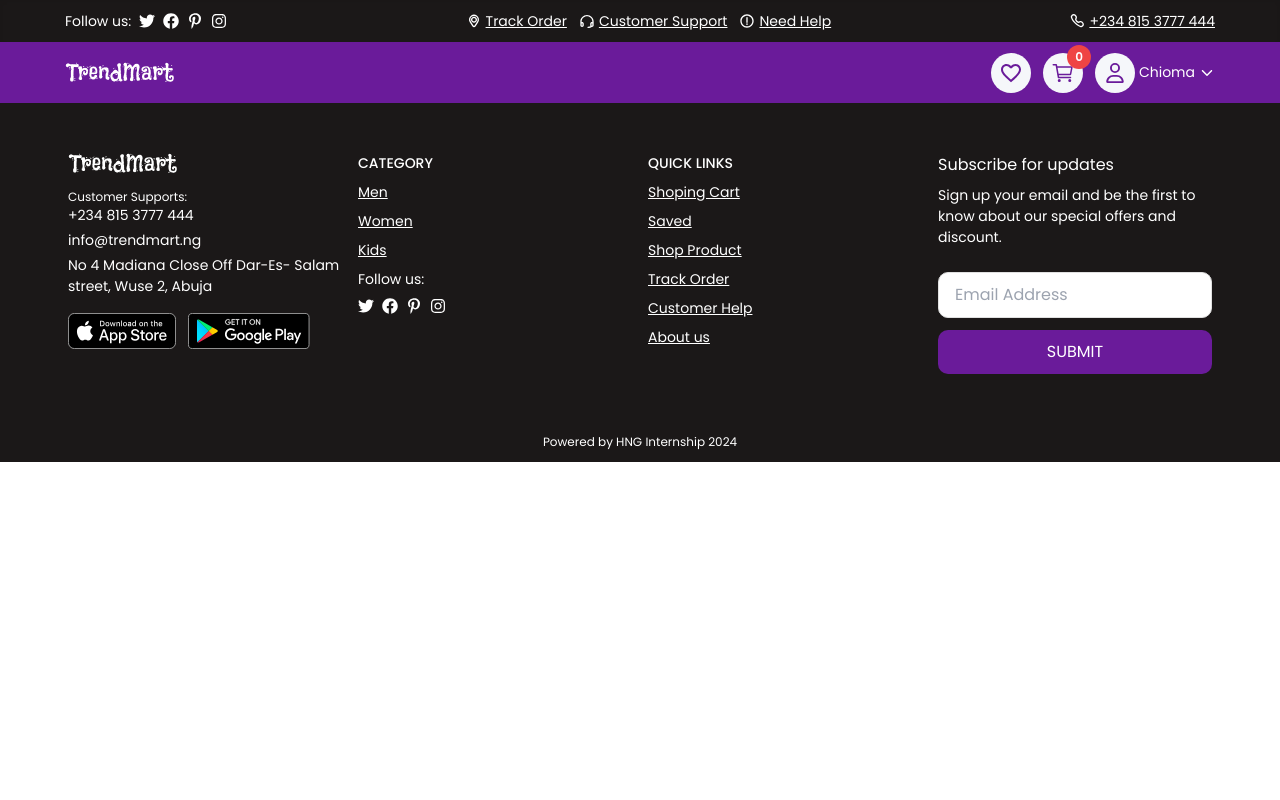
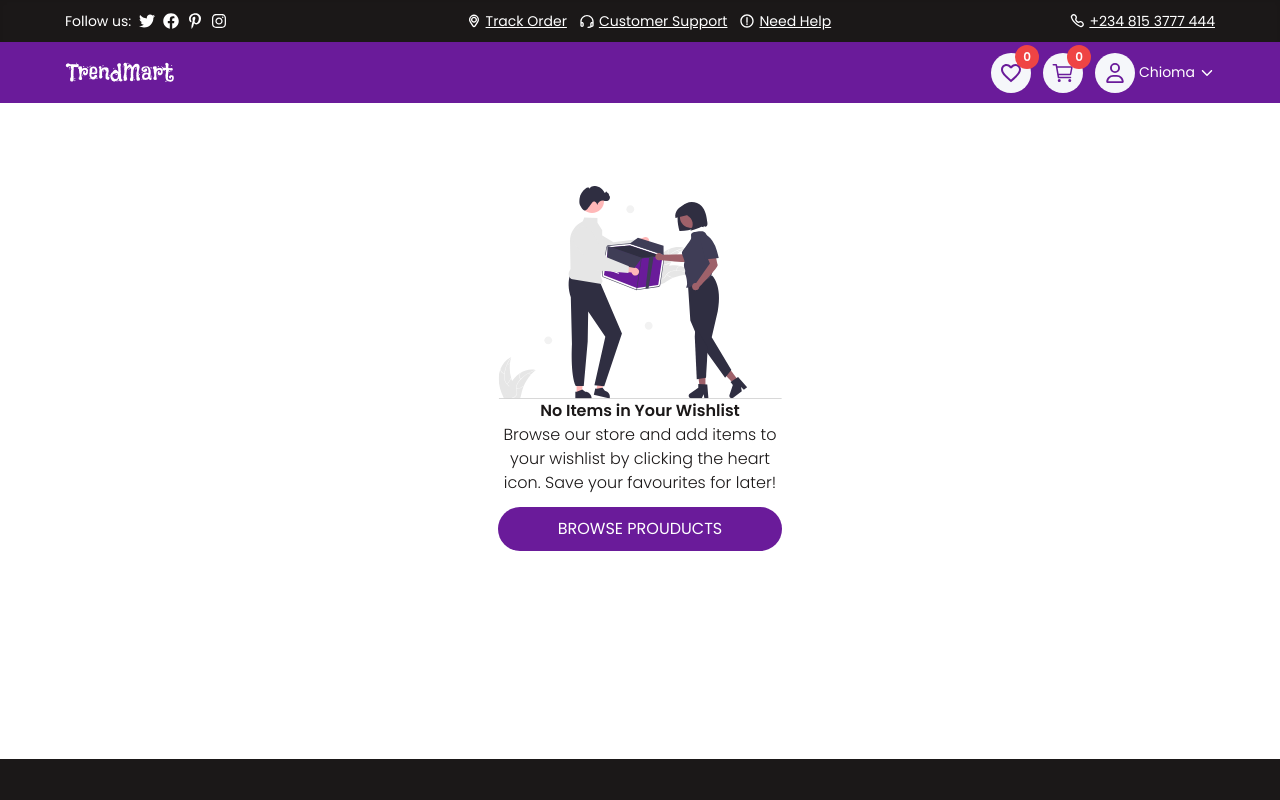
Before and after one commit to Justfemi/trendmart, a React (Vite) app: page /wishlist in a window 1280 px wide. Shown: the top 800 px of the page. Built offline with nearby package versions, Linux system fonts and the light colour scheme; a web font is replaced by a local one.

Commit message:
ft:added favorites context + modified favorities page + ...

```diff
--- a/src/App.jsx
+++ b/src/App.jsx
@@ -8,24 +8,27 @@ import ProductDetails from "./pages/ProductDetails";
 import Header from "./components/Header";
 import Footer from "./components/Footer";
 import { CartProvider } from "./context/CartContext";
-import { ToastContainer, toast } from 'react-toastify';
+import { FavoritesProvider } from "./context/FavoritesContext";
+import { ToastContainer } from 'react-toastify';
 import 'react-toastify/dist/ReactToastify.css';
 
 function App() {
   return (
     <Router>
       <CartProvider>
+        <FavoritesProvider>
           <Header />
           <Routes>
             <Route exact path="/" element={<ProductList />}/>
             <Route path="/cart" element={<Cart />} />
-          <Route path="/favs" element={<Favorite />} />
+            <Route path="/wishlist" element={<Favorite />} />
             <Route path="/checkout" element={<Checkout />} />
             <Route path="/check" element={<Check />} />
             <Route path="/product/:id" element={<ProductDetails />} />
           </Routes>
           <Footer />
           <ToastContainer />
+        </FavoritesProvider>
       </CartProvider>
     </Router>
   )
--- a/src/components/Header.jsx
+++ b/src/components/Header.jsx
@@ -15,6 +15,7 @@ import { FaRegUser } from "react-icons/fa6";
 import { IoIosArrowDown } from "react-icons/io";
 import { FaFacebook, FaInstagram, FaPinterestP, FaTwitter } from "react-icons/fa";
 import { CartContext } from "../context/CartContext";
+import { FavoritesContext } from "../context/FavoritesContext";
 // import PropTypes from "prop-types";
 
 const Header = () => {
@@ -22,6 +23,7 @@ const Header = () => {
   const [isProfileOpen, setIsProfileOpen] = useState(false);
   const [isProfileMenuOpen, setIsProfileMenuOpen] = useState(false);
   const { cart } = useContext(CartContext);
+  const { favorite } = useContext(FavoritesContext);
 
   const toggleProfile = () => {
     setIsProfileOpen(!isProfileOpen);
@@ -32,7 +34,7 @@ const Header = () => {
   };
 
   const navigateToFavPage = () => {
-    navigate("/favs");
+    navigate("/wishlist");
   };
 
   const navigateToCartPage = () => {
@@ -40,6 +42,7 @@ const Header = () => {
   };
 
   const uniqueItemsCount = cart.length;
+  const uniqueFavoriteItems = favorite.length;
 
   return (
     <header className="">
@@ -82,10 +85,11 @@ const Header = () => {
         </Link>
         <div className="flex items-center gap-3">
           <div
-            className="w-[40px] h-[40px] bg-[#F5F7FA] rounded-full flex items-center justify-center cursor-pointer group hover:bg-[#6a1b9a]"
+            className="relative w-[40px] h-[40px] bg-[#F5F7FA] rounded-full flex items-center justify-center cursor-pointer group hover:bg-[#6a1b9a]"
             onClick={navigateToFavPage}
           >
             <MdOutlineFavoriteBorder className="text-2xl text-[#6a1b9a] group-hover:text-white" />
+            <span className="absolute -top-2 -right-2 bg-red-500 text-white text-xs font-bold px-2 py-1 rounded-full">{uniqueFavoriteItems}</span>
           </div>
 
           <div
@@ -94,11 +98,6 @@ const Header = () => {
           >
             <IoCartOutline className="text-2xl text-[#6a1b9a] group-hover:text-white" />
             <span className="absolute -top-2 -right-2 bg-red-500 text-white text-xs font-bold px-2 py-1 rounded-full">{uniqueItemsCount}</span>
-            {/* {cart.length > 0 && ( */}
-              {/* <span >
-                {cart.length}
-              </span> */}
-            {/* )} */}
           </div>
 
           <div
--- a/src/context/CartContext.jsx
+++ b/src/context/CartContext.jsx
@@ -15,7 +15,7 @@ export const CartProvider = ({ children }) => {
       toast.success('Item successfully added to cart!');
     } else {
       setCart([...cart, { ...product, quantity: 1 }]);
-      toast.success('Item successfully added to cart!');
+      toast.info('Item exists in cart!');
     }
   };
 
@@ -42,6 +42,7 @@ export const CartProvider = ({ children }) => {
 
   const clearCart = () => {
     setCart([]);
+    toast.info('Cart cleared successfully!')
   };
 
   return (
--- /dev/null
+++ b/src/context/FavoritesContext.jsx
@@ -0,0 +1,40 @@
+import { createContext, useState } from 'react';
+import { toast } from 'react-toastify';
+
+// Create a Context for Favorites
+export const FavoritesContext = createContext();
+
+// Provider component
+export const FavoritesProvider = ({ children }) => {
+  const [favorite, setFavorite] = useState([]);
+
+  const addToFavorite = (product) => {
+    const existingIndex = favorite.findIndex((item) => item.id === product.id);
+    if (existingIndex === -1) {
+      setFavorite([...favorite, product]);
+      toast.success('Added to your wishlist!');
+    } else {
+      toast.info('Item already in wishlist!');
+    }
+  };
+
+  const removeFromFavorite = (productId) => {
+    const updatedFavorites = favorite.filter((item) => item.id !== productId);
+    setFavorite(updatedFavorites);
+    toast.error('Removed from wishlist!');
+  };
+
+  const clearFavorites = () => {
+    setFavorite([]);
+    toast.info('Cleared wishlist!');
+  };
+
+  return (
+    <FavoritesContext.Provider value={{ favorite, addToFavorite, removeFromFavorite, clearFavorites }}>
+      {children}
+    </FavoritesContext.Provider>
+  );
+};
+
+// Custom hook to use the Favorites context
+// export const useFavorites = () => useContext(FavoritesContext);
--- a/src/pages/Cart.jsx
+++ b/src/pages/Cart.jsx
@@ -73,7 +73,6 @@ const Cart = () => {
                     <div className="w-[80px] h-[80px] border border-[#e0e0e0] rounded-custom-6">
                       <img
                         src={item.photoUrl}
-                        loading="lazy"
                         alt={item.name}
                         className="w-full h-full object-cover"
                       />
--- a/src/pages/Favorite.jsx
+++ b/src/pages/Favorite.jsx
@@ -1,9 +1,15 @@
 // import React from 'react'
 import { useNavigate } from "react-router-dom";
 import wish from "../assets/wish.svg";
+import { FavoritesContext } from "../context/FavoritesContext";
+import { useContext } from "react";
+import { MdOutlineDelete } from "react-icons/md";
+// import { CartContext } from "../context/CartContext";
 
 const Favorite = () => {
   const navigate = useNavigate();
+  const { favorite, removeFromFavorite, clearFavorites } = useContext(FavoritesContext);
+  // const { addToCart } = useContext(CartContext)
 
   const navToProducts = () => {
     navigate("/");
@@ -11,7 +17,20 @@ const Favorite = () => {
 
   return (
     <>
-      <section className="w-[90%] mx-auto mt-9 mb-12">
+      <section className="w-[90%] mx-auto my-9">
+        {favorite.length !== 0 &&
+          <div className="flex sm:flex-row flex-col items-center justify-between my-4">
+            <h2 className="font-medium text-lg">My Wishlist</h2>
+
+            <button
+              className="px-6 py-2.5 bg-[#6A1B9A] mt-3 rounded-custom-50 uppercase text-white hover:bg-transparent hover:border border-[#6A1B9A] hover:text-[#6A1B9A]"
+              onClick={() => clearFavorites()}
+            >
+              Clear list
+            </button>
+          </div>}
+        {
+          favorite.length === 0 ? (
             <div className="w-[300px] p-2 text-center mx-auto mt-[75px] mb-[200px]">
               <img src={wish} alt="wish animation" loading="lazy"/>
               <h4 className="text-[#1B1818] font-semibold text-base">No Items in Your Wishlist</h4>
@@ -26,6 +45,38 @@ const Favorite = () => {
                 Browse prouducts
               </button>
             </div>
+          ) : (
+            favorite.map((product) => (
+              <div key={product.id} className="flex items-center justify-between md:w-[60%] w-[90%] mx-auto gap-2 py-2 px-1 border-[#e0e0e0] border-t mb-3">
+                <div className="flex items-center gap-3">
+                  <MdOutlineDelete className="text-[30px] text-red-600 cursor-pointer" onClick={() => removeFromFavorite(product.id)} />
+                  <div className="w-[80px] h-[80px] border border-[#e0e0e0] rounded-custom-6">
+                    <img
+                      src={product.photoUrl}
+                      alt={product.name}
+                      className="w-full h-full object-cover"
+                    />
+                  </div>
+                </div>
+
+                <div className="">
+                  <h3 className="text-[#1b1818] font-medium text-sm mb-3">
+                    {product.name}
+                  </h3>
+
+                  <p className=""># {product.price}</p>
+                </div>
+
+                {/* <button
+                  className="px-4 py-2.5 bg-[#6A1B9A] mt-3 rounded-custom-50 uppercase text-white hover:bg-transparent hover:border border-[#6A1B9A] hover:text-[#6A1B9A]"
+                  onClick={() => addToCart(product.id)}
+                >
+                  add to cart
+                </button> */}
+              </div>
+            ))
+          )
+        }
       </section>
     </>
   )
--- a/src/pages/ProductDetails.jsx
+++ b/src/pages/ProductDetails.jsx
@@ -7,6 +7,7 @@ import { GiWorld } from "react-icons/gi";
 import { Link, useParams } from 'react-router-dom';
 import Loader from "../components/Loader";
 import { CartContext } from '../context/CartContext';
+import { FavoritesContext } from '../context/FavoritesContext';
 
 const ProductDetails = () => {
   const { id } = useParams();
@@ -15,6 +16,7 @@ const ProductDetails = () => {
   const [error, setError] = useState(null);
   const [quantity, setQuantity] = useState(1);
   const { addToCart } = useContext(CartContext);
+  const { addToFavorite } = useContext(FavoritesContext);
 
   useEffect(() => {
     const fetchProduct = async () => {
@@ -116,7 +118,10 @@ const ProductDetails = () => {
                       Add to Cart
                     </button>
 
-                    <button className="uppercase px-5 py-2.5 hover:bg-[#6A1B9A] bg-transparent text-[#6a1b9a] mt-3 rounded-custom-50 hover:text-white text-bold border border-[#6a1b9a] lg:w-1/2 w-full">
+                    <button
+                      className="uppercase px-5 py-2.5 hover:bg-[#6A1B9A] bg-transparent text-[#6a1b9a] mt-3 rounded-custom-50 hover:text-white text-bold border border-[#6a1b9a] lg:w-1/2 w-full"
+                      onClick={() => addToFavorite(product)}
+                    >
                       Save
                     </button>
                   </div>
```
Also changed, not shown: src/pages/ProductList.jsx (+5 -6 lines). Lines whose indentation alone changed are shown as unchanged.
